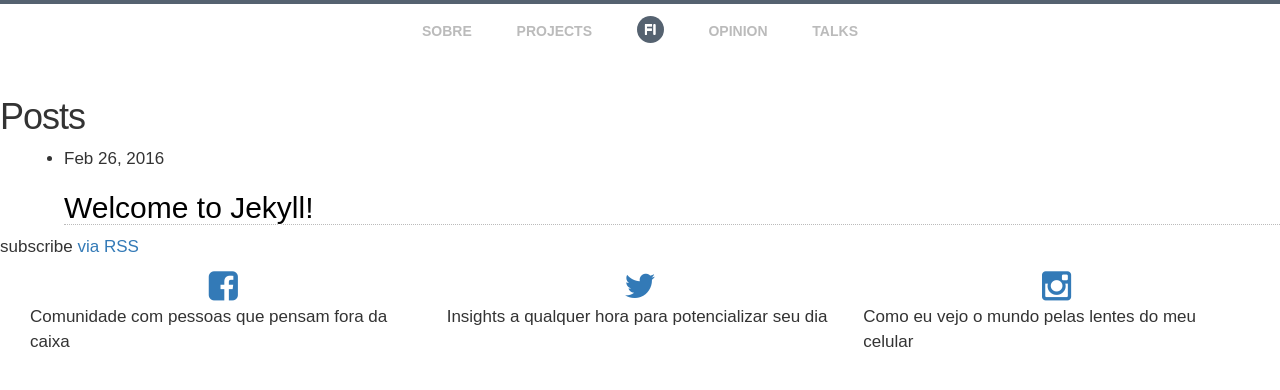
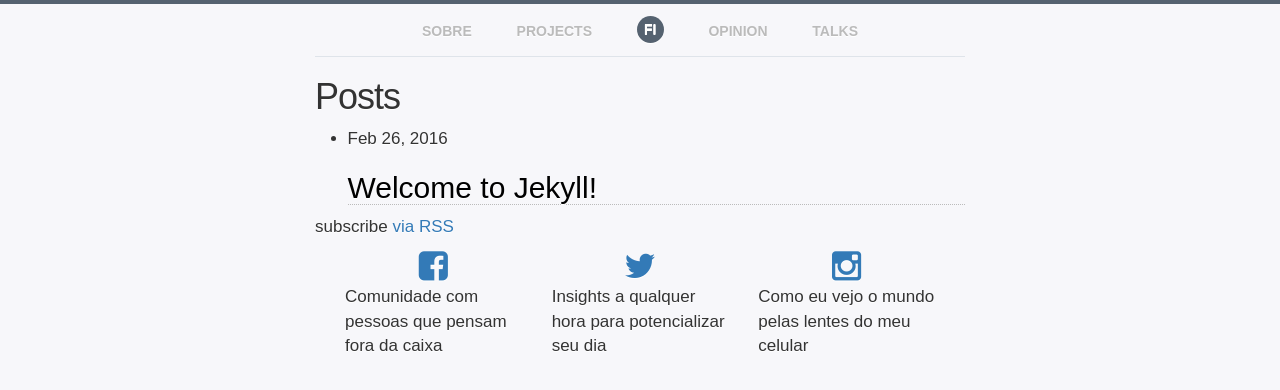
Before and after one commit to gabspereira/uniegabpereira.github.io, a Jekyll site: the page built from index.html, in a window 1280 px wide. Shown: the top 390 px of the page. Built offline with Jekyll 4.4.1, drawn with Linux system fonts in a browser that asks for light colours; nearby versions of some CDN libraries; some web fonts are replaced; comment, search, counter and statistics services are not loaded.

Commit message:
css edited

```diff
--- a/_includes/footer.html
+++ b/_includes/footer.html
@@ -2,19 +2,20 @@
 
   <div class="wrapper">
     <div class="footer-col-wrapper">
-      <div class="col-md-12">
-          <div class="col-md-4 center-block">
+      <div class="col-md-12 col-sm-12 col-xs-12">
+          <div class="col-md-4 col-sm-4 col-xs-4 center-block">
             <center><a class="icon-block block-center" href="https://www.facebook.com/forcainovadora" target="_blank"><i class="fa fa-facebook-square fa-2x" aria-hidden="true"></i></a></center>
-            <p>Comunidade com pessoas que pensam fora da caixa</p>
+            <p class="clearfix visible-sm-block visible-md-block visible-lg-block">Comunidade com pessoas que pensam fora da caixa</p>
           </div>
-          <div class="col-md-4 center-block">
+          <div class="col-md-4 col-sm-4 col-xs-4 center-block">
             <center><a class="icon-block" href="https://twitter.com/forcainovadora" target="_blank"><i class="fa fa-twitter fa-2x" aria-hidden="true"></i></a></center>
-            <p>Insights a qualquer hora para potencializar seu dia</p>
+            <p class="clearfix visible-sm-block visible-md-block visible-lg-block">Insights a qualquer hora para potencializar seu dia</p>
           </div>
-          <div class="col-md-4 center-block">
+          <div class="col-md-4 col-sm-4 col-xs-4 center-block">
             <center><a class="icon-block" href="https://www.instagram.com/forcainovadora/" target="_blank"><i class="fa fa-instagram fa-2x" aria-hidden="true"></i></a></center>
-            <p>Como eu vejo o mundo pelas lentes do meu celular</p>
+            <p class="clearfix visible-sm-block visible-md-block visible-lg-block">Como eu vejo o mundo pelas lentes do meu celular</p>
           </div>
+</br>
       </div>
       <!--  <div class="footer-col footer-col-12">
       <p>{{ site.description }}</p>
--- a/_includes/header.html
+++ b/_includes/header.html
@@ -1,11 +1,9 @@
-<div class="container">
     <header>
       <ul class="nav">
-        <li><a href="/about">Sobre</a></li>
+        <li><a href="/sobre.html">Sobre</a></li>
 				<li><a href="/projects">Projects</a></li>
         <li class="logo"><a href="/">FI</a></li>
 				<li><a href="/opinion">Opinion</a></li>
         <li><a href="/talks">Talks</a></li>
       </ul>
     </header>
-</div>
--- a/_layouts/default.html
+++ b/_layouts/default.html
@@ -4,7 +4,7 @@
   {% include head.html %}
 
   <body>
-
+<div class="container">
     {% include header.html %}
 
     <div class="page-content">
@@ -16,6 +16,7 @@
 
     {% include footer.html %}
     <script id="dsq-count-scr" src="//uniegabpereira.disqus.com/count.js" async></script>
+</div>
   </body>
 {% include google_analytics.html %}
 </html>
--- a/_layouts/post.html
+++ b/_layouts/post.html
@@ -1,6 +1,9 @@
 ---
 layout: default
 ---
+<head>
+  <link href="/css/bootstrap.min.css" rel="stylesheet">
+</head>
 <article class="post" itemscope itemtype="http://schema.org/BlogPosting">
 
   <header class="post-header">
--- a/css/base.css
+++ b/css/base.css
@@ -74,7 +74,7 @@ hr:before {
 header {
   margin: 0 0 20px 0;
   text-align: center;
-  border-bottom: 1px solid #fff;
+  border-bottom: 1px solid #dfe4ea;
 }
 
 ul.nav {
```
Also changed, not shown: other parts of _layouts/post.html (+2 -0 lines), css/bootstrap.min.css, 4 other files.
